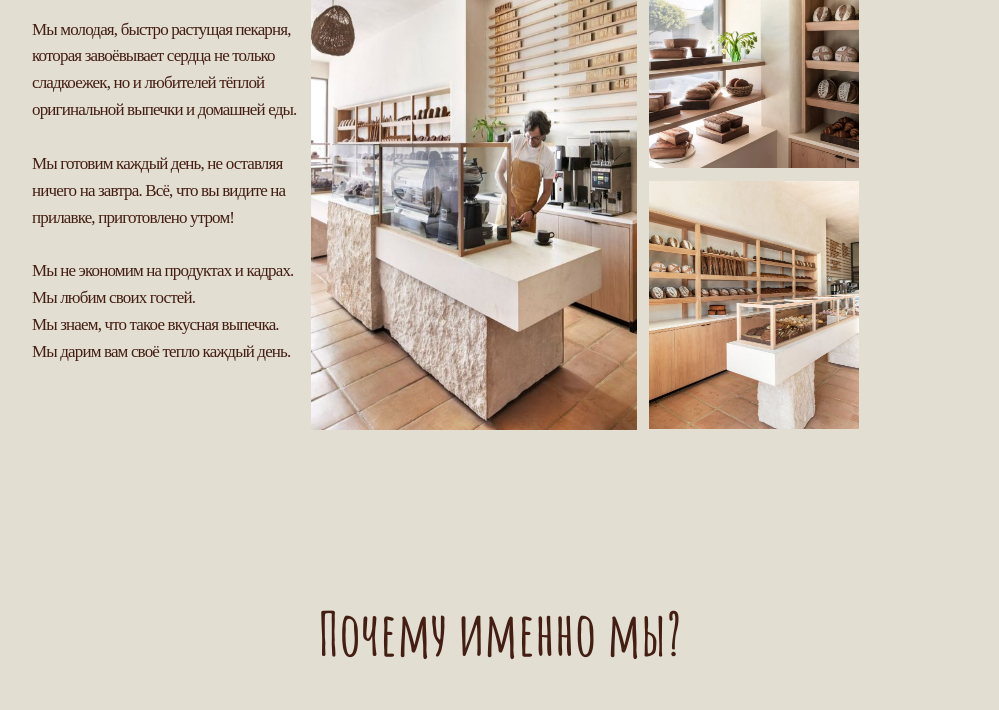
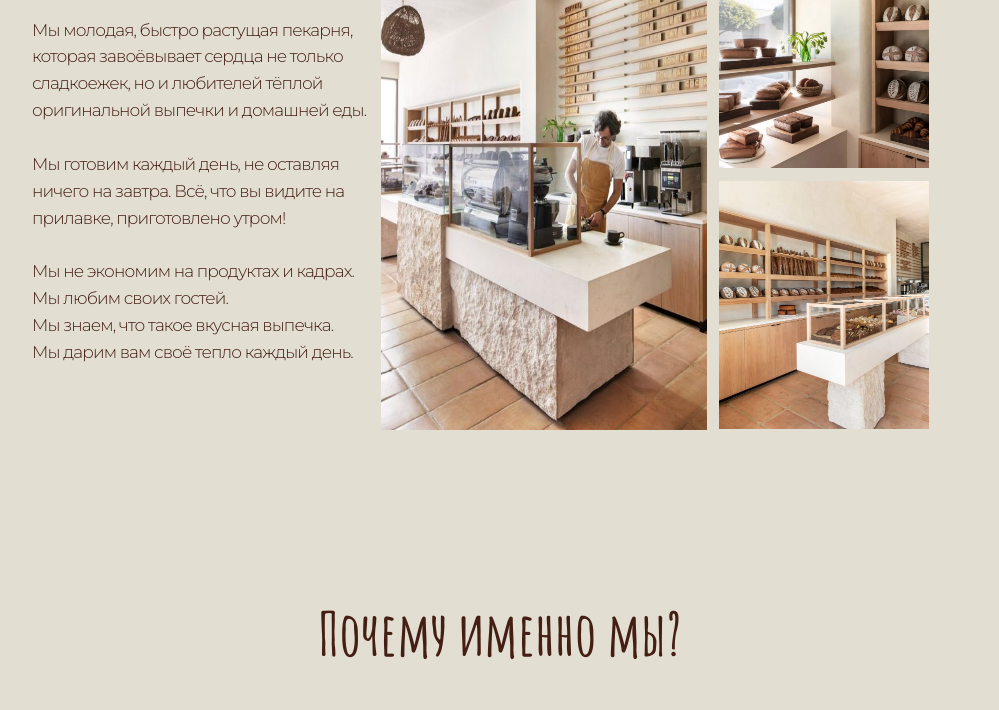
Before and after one commit to christinek1206/christinek1206.github.io, a plain HTML site: page about.html in a window 1280 px wide. Shown: the part 227-937 px from the top of the page, without its empty margins (140-1139 px from the left). Drawn offline with Linux system fonts and the light colour scheme.

Commit message:
Update about_style.css

```diff
--- a/css/about_style.css
+++ b/css/about_style.css
@@ -12,7 +12,7 @@ body {
 	font-size: 16px;
 	background-color: #e2ded2;
 	color: #451e13;
-	font-family: Neometric;
+	font-family: 'Montserrat';
 }
 
 .wrapper {
```
